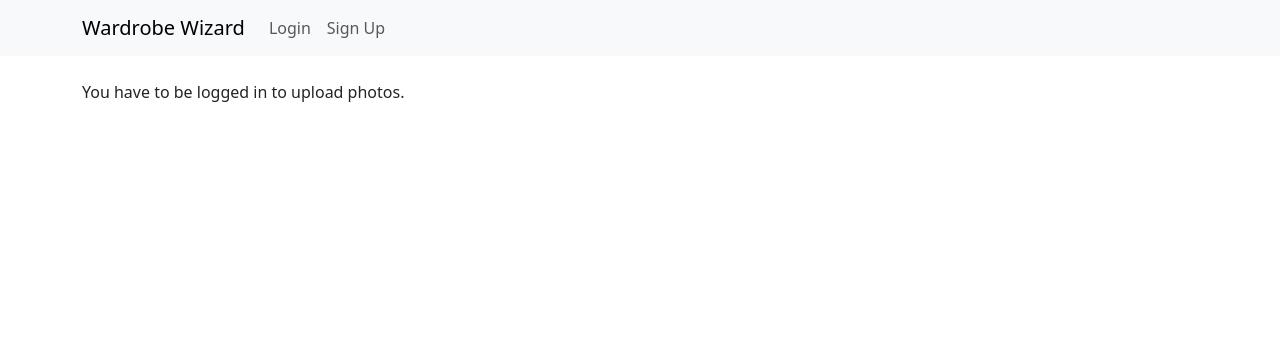
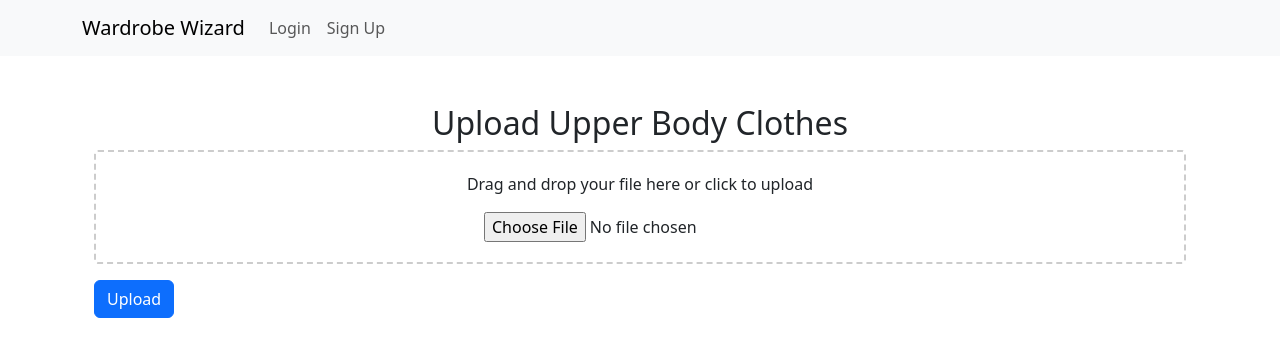
Before and after one commit to avick-saha/Wardrobe-Wizard, a Django app: page /upload_upper in a window 1280 px wide. Shown: the top 357 px of the page. Run offline with Django 5.2, Linux system fonts and the light colour scheme.

Commit message:
Drag and Drop feature deployed under update field in Update upload_upper.html
Drag and Drop feature added

```diff
--- a/fashion recommendation system/fashion_recommendation_system/wardrobe_wizard/templates/upload_upper.html
+++ b/fashion recommendation system/fashion_recommendation_system/wardrobe_wizard/templates/upload_upper.html
@@ -1,18 +1,76 @@
 {% extends 'base.html' %}
 
-{% block title %}Upload Upper Body Cloths Photo{% endblock %}
+{% block title %}Upload Upper Body Clothes{% endblock %}
 
 {% block content %}
-{% if user.is_authenticated %}
-    <form method="post" enctype="multipart/form-data">
+<div class="container mt-5">
+    <h2 class="text-center">Upload Upper Body Clothes</h2>
+    <form id="upload-upper-form" method="post" enctype="multipart/form-data">
         {% csrf_token %}
-        <div class="form-group">
-            <label for="upper">Choose a photo to upload</label>
-            <input type="file" class="form-control-file" id="upper" name="upper" required>
+        <div id="drop-area-upper" class="drop-area">
+            <p>Drag and drop your file here or click to upload</p>
+            <input type="file" id="fileElem-upper" name="upper" accept="image/*" onchange="handleFiles(this.files, 'upper')">
         </div>
-        <button type="submit" class="mt-2 btn btn-dark">Upload</button>
+        <button type="submit" class="btn btn-primary mt-3">Upload</button>
     </form>
-{% else %}
-    <p>{{ message }}</p>
-{% endif %}
+</div>
+
+<script>
+    function preventDefaults(e) {
+        e.preventDefault();
+        e.stopPropagation();
+    }
+
+    function highlight(e) {
+        e.currentTarget.classList.add('highlight');
+    }
+
+    function unhighlight(e) {
+        e.currentTarget.classList.remove('highlight');
+    }
+
+    function handleDrop(e, type) {
+        let dt = e.dataTransfer;
+        let files = dt.files;
+        handleFiles(files, type);
+    }
+
+    function handleFiles(files, type) {
+        let fileInput = document.getElementById(`fileElem-${type}`);
+        fileInput.files = files;
+    }
+
+    function initDragAndDrop(type) {
+        let dropArea = document.getElementById(`drop-area-${type}`);
+
+        ['dragenter', 'dragover', 'dragleave', 'drop'].forEach(eventName => {
+            dropArea.addEventListener(eventName, preventDefaults, false);
+        });
+
+        ['dragenter', 'dragover'].forEach(eventName => {
+            dropArea.addEventListener(eventName, highlight, false);
+        });
+
+        ['dragleave', 'drop'].forEach(eventName => {
+            dropArea.addEventListener(eventName, unhighlight, false);
+        });
+
+        dropArea.addEventListener('drop', (e) => handleDrop(e, type), false);
+    }
+
+    initDragAndDrop('upper');
+</script>
+
+<style>
+    .drop-area {
+        border: 2px dashed #ccc;
+        border-radius: 4px;
+        padding: 20px;
+        text-align: center;
+    }
+
+    .highlight {
+        border-color: #007bff;
+    }
+</style>
 {% endblock %}
```
